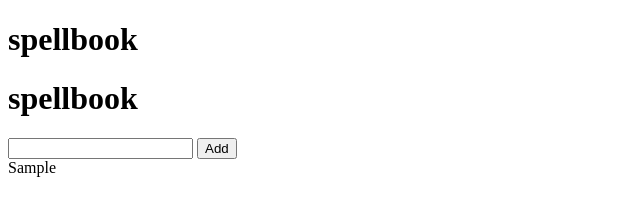
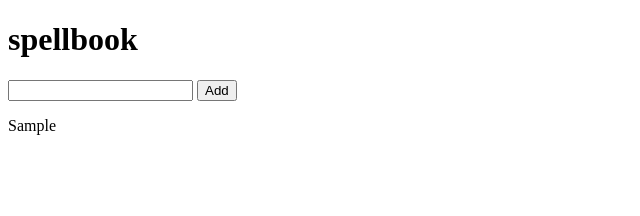
Before and after one commit to ZishanLiu/spellbook, a plain HTML site: page index.html in a window 1280 px wide. Both pictures are taken after typing "Sample" into the empty fields and a click on the button "Add". Shown: the whole page, without its empty margins (0-640 px from the left). Drawn offline with Linux system fonts and the light colour scheme.

Commit message:
add new line

```diff
--- a/index.html
+++ b/index.html
@@ -13,9 +13,7 @@
         spellbook
     </h1>
 
-    <h1 class = "special">
-        spellbook
-    </h1>
+
 
     <form>
         <input type = "text" name = "spellName" autofocus>
--- a/index.js
+++ b/index.js
@@ -5,7 +5,7 @@ const changeHeading = function(ev){
     ev.preventDefault()
     const f = ev.target
     const spellName = f.spellName.value
-    document.querySelector('#spells').textContent += ' ' + spellName
+    document.querySelector('#spells').innerHTML += `<p>` + spellName+`</p>`
 
     f.reset()
 }
```
